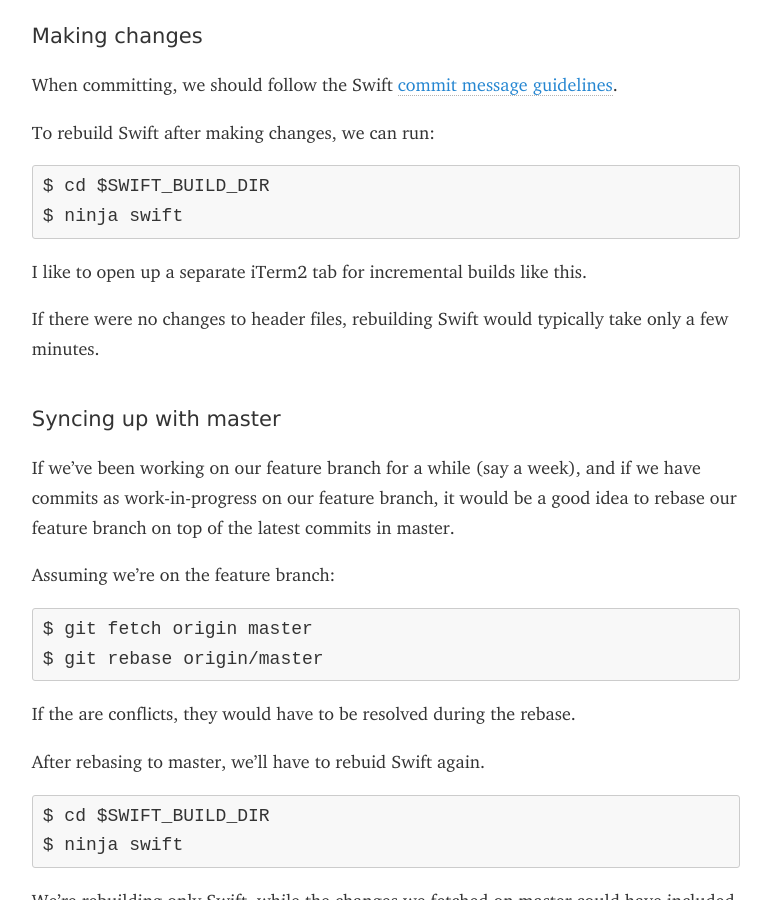
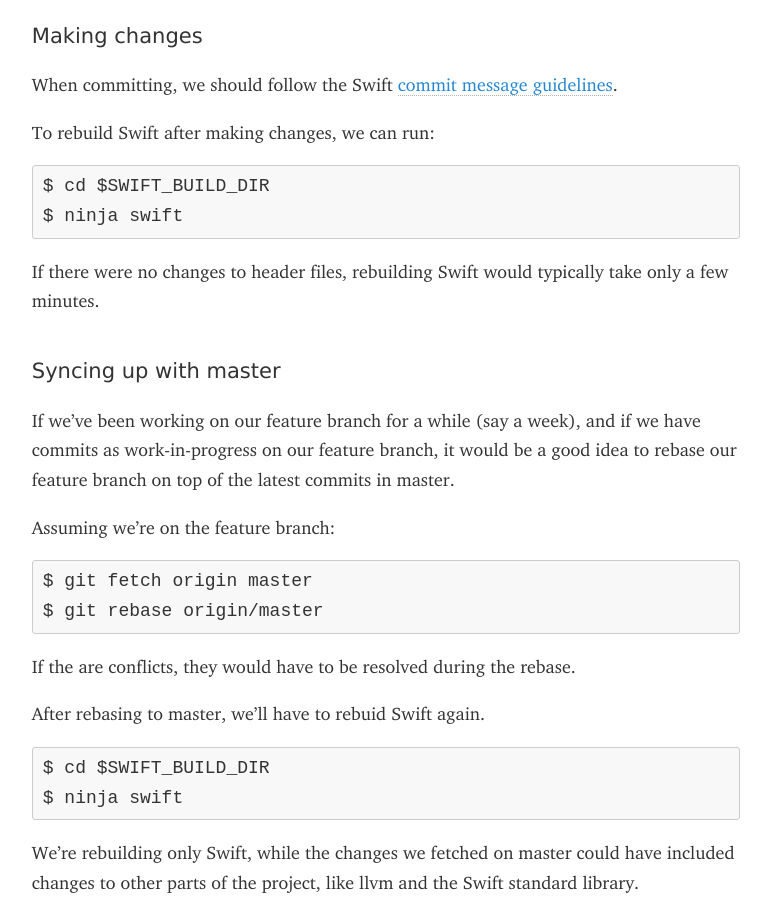
Before and after one commit to roop/roop.github.io, a Jekyll site: the page built from _posts/2020-01-21-swift-compiler-dev-workflow.md, in a window 1280 px wide and 900 px high, scrolled down 1867 px. Shown: the whole window, without its empty margins (254-1025 px from the left). Built offline with Jekyll 4.4.1, drawn with Linux system fonts in a browser that asks for light colours; some web fonts are replaced.

Commit message:
Remove note on opening a new iTerm2 tab

```diff
--- a/_posts/2020-01-21-swift-compiler-dev-workflow.md
+++ b/_posts/2020-01-21-swift-compiler-dev-workflow.md
@@ -74,9 +74,6 @@
 
     $ cd $SWIFT_BUILD_DIR
     $ ninja swift
-
-I like to open up a separate iTerm2 tab for incremental builds like
-this.
 
 If there were no changes to header files, rebuilding Swift would
 typically take only a few minutes.
```
